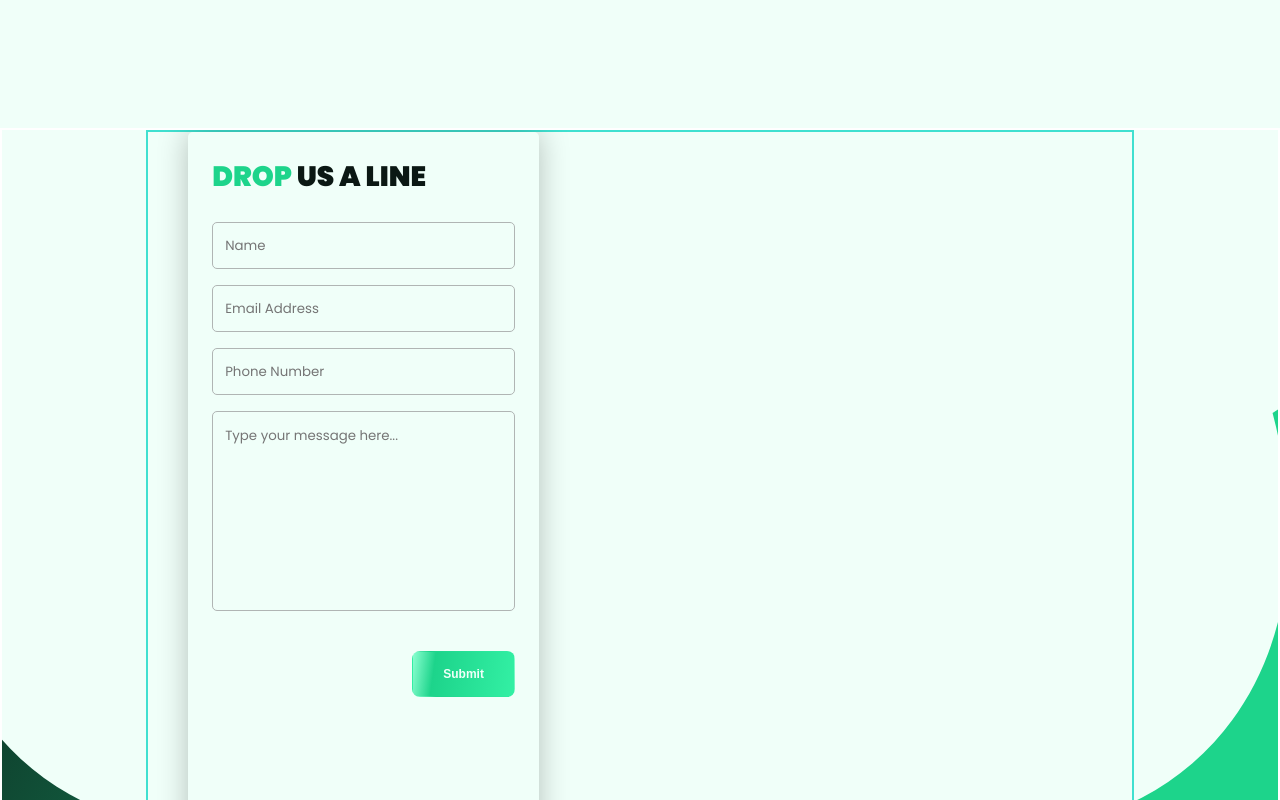
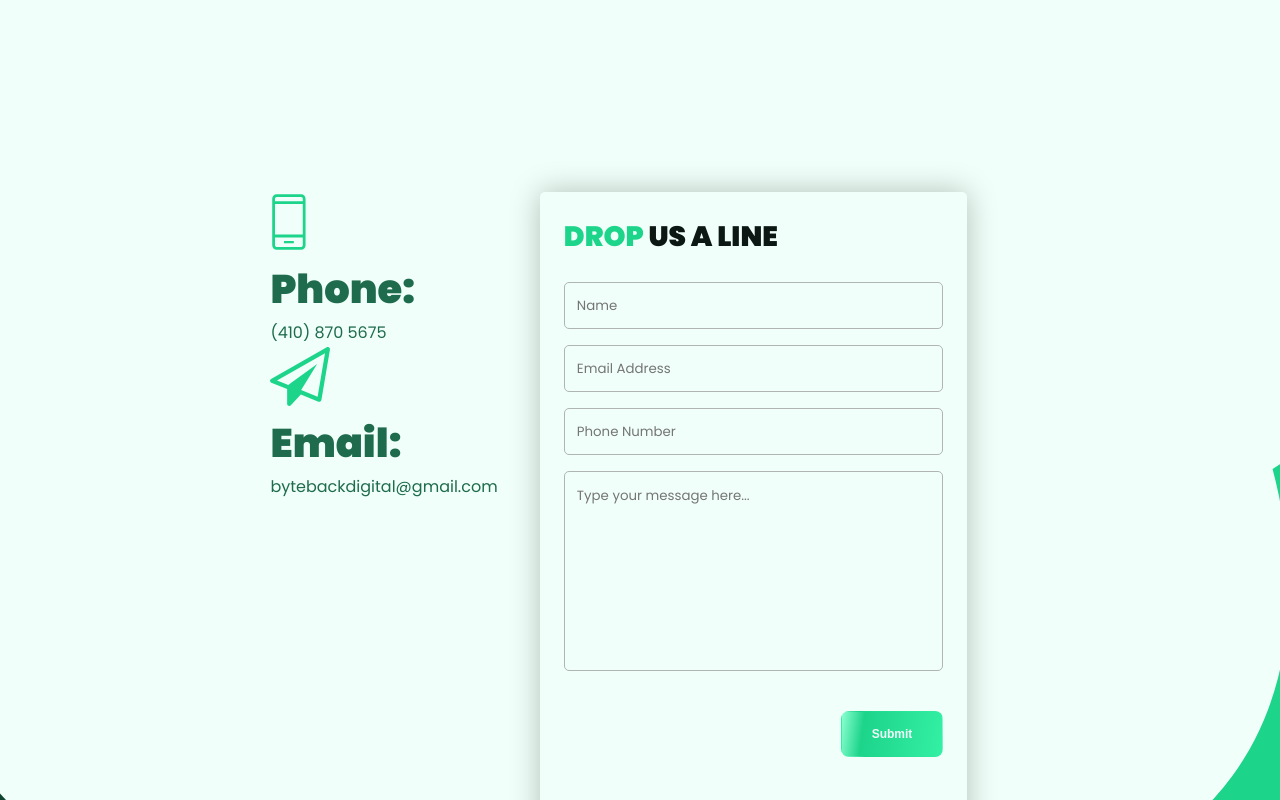
Before and after one commit to adinduokoro/Byte-Back-Digital-V2, a React (Create React App) app: page /about in a window 1280 px wide. Shown: the part 1880-2680 px from the top of the page. Built offline with nearby package versions, Linux system fonts and the light colour scheme.

Commit message:
About Contact Section

```diff
--- /dev/null
+++ b/src/assets/phone-icon.js
@@ -0,0 +1,20 @@
+import React from "react";
+
+const phoneIcon = () => {
+  return (
+    <svg
+      xmlns="http://www.w3.org/2000/svg"
+      width="38"
+      height="60"
+      viewBox="0 0 38 60"
+      fill="none"
+    >
+      <path
+        d="M13.9727 51.2615H23.806V49.1227H13.9727V51.2615ZM6.71432 57.7782C5.43469 57.7782 4.3671 57.3504 3.51155 56.4949C2.65599 55.6393 2.22636 54.5717 2.22266 53.2921V6.70877C2.22266 5.43099 2.65136 4.36432 3.50877 3.50877C4.36617 2.65321 5.43377 2.22451 6.71155 2.22266H31.0699C32.3477 2.22266 33.4143 2.65136 34.2699 3.50877C35.1254 4.36617 35.5541 5.43377 35.556 6.71154V53.2921C35.556 54.5699 35.1282 55.6375 34.2727 56.4949C33.4171 57.3523 32.3486 57.7801 31.0671 57.7782H6.71432ZM5.00043 45.3838V53.2893C5.00043 53.7171 5.17821 54.1097 5.53377 54.4671C5.88932 54.8245 6.28099 55.0023 6.70877 55.0004H31.0699C31.4958 55.0004 31.8875 54.8227 32.2449 54.4671C32.6023 54.1115 32.7801 53.719 32.7782 53.2893V45.3838H5.00043ZM5.00043 42.606H32.7782V11.9449H5.00043V42.606ZM5.00043 9.1671H32.7782V6.70877C32.7782 6.28284 32.6004 5.89117 32.2449 5.53377C31.8893 5.17636 31.4967 4.99858 31.0671 5.00043H6.71155C6.28377 5.00043 5.89117 5.17821 5.53377 5.53377C5.17636 5.88932 4.99858 6.28192 5.00043 6.71154V9.1671Z"
+        fill="var(--primaryColor)"
+      />
+    </svg>
+  );
+};
+
+export default phoneIcon;
--- /dev/null
+++ b/src/assets/plane-icon.js
@@ -0,0 +1,27 @@
+import React from "react";
+
+const planeIcon = () => {
+  return (
+    <svg
+      xmlns="http://www.w3.org/2000/svg"
+      width="60"
+      height="60"
+      viewBox="0 0 60 60"
+      fill="none"
+    >
+      <g clip-path="url(#clip0_1459_527)">
+        <path
+          d="M59.0626 1.41502C59.7992 1.94133 60.1006 2.64309 59.9666 3.52028L51.3952 54.0466C51.2836 54.6826 50.9265 55.176 50.3238 55.5269C50.0113 55.7023 49.6653 55.79 49.2858 55.79C49.0403 55.79 48.7724 55.7352 48.4823 55.6255L30.8372 48.5532L20.8595 59.3098C20.4577 59.7703 19.9332 60.0005 19.2858 60.0005C18.9733 60.0005 18.7166 59.9567 18.5157 59.869C18.0916 59.7155 17.7568 59.4578 17.5113 59.0959C17.2657 58.7341 17.143 58.3339 17.143 57.8953V43.0269L1.3394 36.6782C0.51351 36.3712 0.0670818 35.7681 0.000117482 34.869C-0.0668468 34.0137 0.290296 33.3668 1.07155 32.9282L56.7858 1.34923C57.5671 0.8887 58.326 0.91063 59.0626 1.41502ZM47.6117 50.7242L55.0113 7.20449L6.99789 34.4084L18.2479 38.915L47.143 17.8953L31.1385 44.1124L47.6117 50.7242Z"
+          fill="var(--primaryColor)"
+        />
+      </g>
+      <defs>
+        <clipPath id="clip0_1459_527">
+          <rect width="60" height="60" fill="white" />
+        </clipPath>
+      </defs>
+    </svg>
+  );
+};
+
+export default planeIcon;
--- a/src/components/aboutContact/AboutContact.js
+++ b/src/components/aboutContact/AboutContact.js
@@ -1,6 +1,8 @@
 import React from "react";
 import styles from "./AboutContact.module.css";
-import {ContactForm} from "../../components"
+import { ContactForm } from "../../components";
+import PhoneIcon from "../../assets/phone-icon";
+import PlaneIcon from "../../assets/plane-icon";
 
 const AboutContact = () => {
   return (
@@ -8,16 +10,29 @@ const AboutContact = () => {
       <div className="container">
         <div className={styles["about-contact-content"]}>
           <div className={styles.left}>
-            {/* contact details */}
+            <div className={styles["contact-card"]}>
+              <div className={styles.card}>
+                <div className={styles["icon-container"]}>
+                  <PhoneIcon />
+                </div>
+                <div className={styles["phone-details"]}>
+                  <h2>Phone:</h2>
+                  <p>(410) 870 5675</p>
+                </div>
+              </div>
+              <div className={styles.card}>
+                <div className={styles["icon-container"]}>
+                  <PlaneIcon />
+                </div>
+                <div className={styles["email-details"]}>
+                  <h2>Email:</h2>
+                  <p>bytebackdigital@gmail.com</p>
+                </div>
+              </div>
+            </div>
           </div>
           <div className={styles.right}>
             <ContactForm />
-            <div className={styles["contact-card"]}>
-              <div className={styles.card}>
-                {/* icon */}
-                {/* phone */}
-              </div>
-            </div>
           </div>
         </div>
       </div>
--- a/src/components/aboutContact/AboutContact.module.css
+++ b/src/components/aboutContact/AboutContact.module.css
@@ -1,16 +1,19 @@
 .about-contact{
   min-height: 44.89rem;
   z-index: 2;
-  border: 2px solid white;
+  /* border: 2px solid white; */
   padding-bottom: 10rem;
 
 }
 
 .about-contact-content{
+  margin-top: 4rem;
   height: 100%;
-  border: 2px solid turquoise;
+  /* border: 2px solid turquoise; */
+  display: flex;
+  justify-content: center;
 }
 
 .right{
-  width: 27rem;
+  width: 32rem;
 }
```
